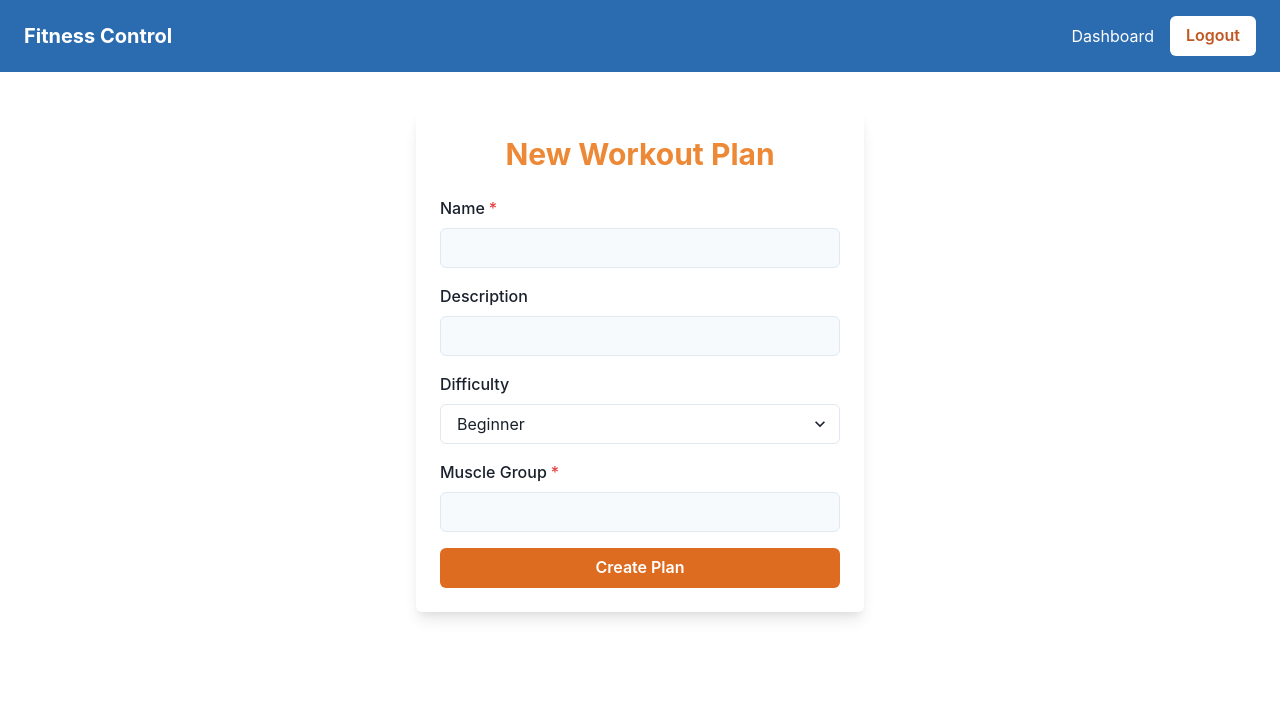
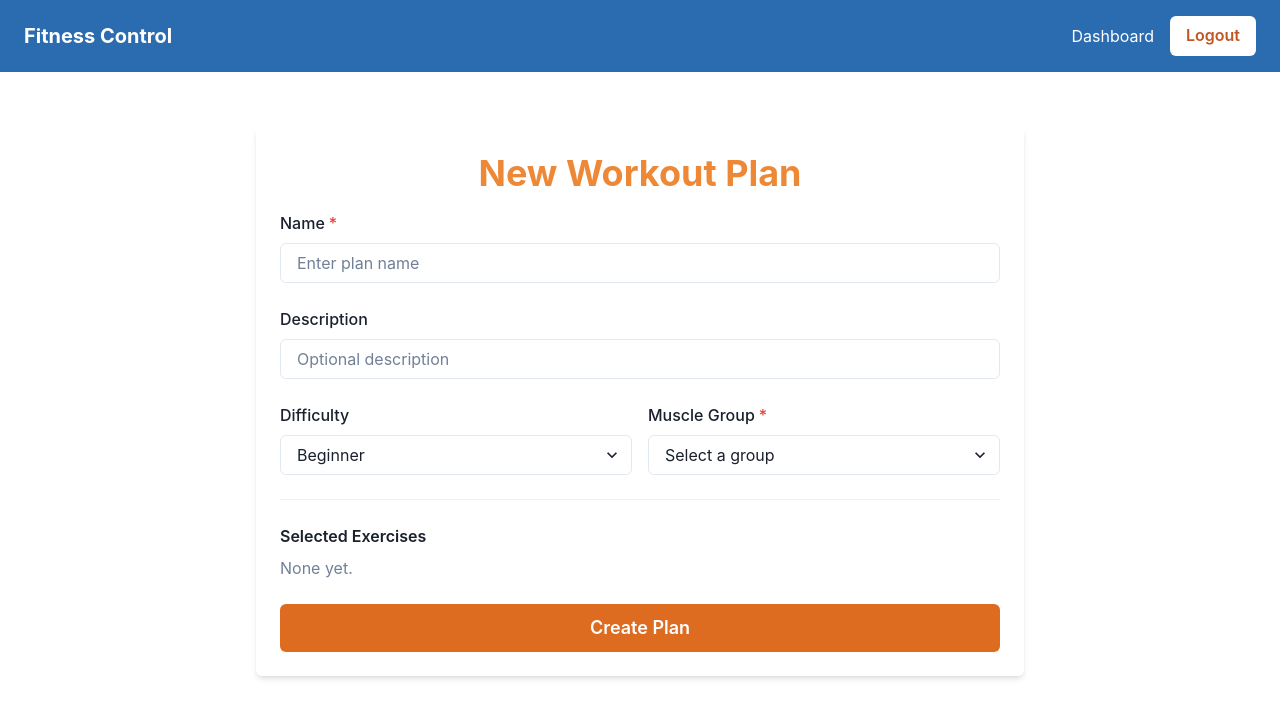
Before and after one commit to alwinsath/fitness-control-frontend, a React (Vite) app: page /plans/new in a window 1280 px wide. Shown: the top 718 px of the page. Built offline with nearby package versions, Linux system fonts and the light colour scheme; sample sign-in values are in the browser's storage.

Commit message:
added excercises

```diff
--- a/src/pages/NewPlanPage.jsx
+++ b/src/pages/NewPlanPage.jsx
@@ -1,6 +1,6 @@
 // src/pages/NewPlanPage.jsx
-import { useState } from 'react'
-import { useNavigate } from 'react-router-dom'
+import { useState, useEffect } from "react"
+import { useNavigate } from "react-router-dom"
 import {
   Box,
   Heading,
@@ -11,64 +11,121 @@ import {
   Button,
   Text,
   Stack,
-} from '@chakra-ui/react'
-import { createWorkoutPlan } from '../services/workoutService'
+  Checkbox,
+  VStack,
+  HStack,
+  Tag,
+  TagLabel,
+  TagCloseButton,
+  Divider,
+  useToast,
+} from "@chakra-ui/react"
+
+import { createWorkoutPlan, fetchSuggestions } from "../services/workoutService"
 
 export default function NewPlanPage() {
   const navigate = useNavigate()
+  const toast    = useToast()
+
+  // plan form
   const [form, setForm] = useState({
-    name: '',
-    description: '',
-    difficulty: 'Beginner',
-    muscleGroup: '',
+    name:        "",
+    description: "",
+    difficulty:  "Beginner",
+    muscleGroup: "",
   })
-  const [error, setError] = useState('')
-  const [success, setSuccess] = useState('')
 
-  const handleChange = e => {
-    setForm(f => ({ ...f, [e.target.name]: e.target.value }))
+  // suggestions for the currently-selected group
+  const [suggestions, setSuggestions] = useState([])
+
+  // the full list of exercises the user has checked
+  const [selectedExercises, setSelectedExercises] = useState([])
+
+  const [error, setError]     = useState("")
+  const [success, setSuccess] = useState("")
+
+  // Fetch suggestions whenever the muscleGroup changes
+  useEffect(() => {
+    if (!form.muscleGroup) {
+      setSuggestions([])
+      return
     }
 
-  const handleSubmit = async e => {
+    fetchSuggestions(form.muscleGroup)
+      .then(setSuggestions)
+      .catch(err => {
+        toast({ status: "error", description: err.message })
+        setSuggestions([])
+      })
+  }, [form.muscleGroup, toast])
+
+  // generic form field change
+  function handleChange(e) {
+    const { name, value } = e.target
+    setForm(f => ({ ...f, [name]: value }))
+    setError("")
+    setSuccess("")
+  }
+
+  // toggle an exercise in/out of selectedExercises
+  function toggleExercise(ex) {
+    setSelectedExercises(prev => {
+      const already = prev.find(e => e.name === ex.name)
+      if (already) {
+        return prev.filter(e => e.name !== ex.name)
+      } else {
+        return [...prev, ex]
+      }
+    })
+  }
+
+  // submit entire plan + selectedExercises to API
+  async function handleSubmit(e) {
     e.preventDefault()
+    if (!form.name.trim()) {
+      setError("Name is required.")
+      return
+    }
+    if (!form.muscleGroup) {
+      setError("Please pick at least one muscle group.")
+      return
+    }
+    if (selectedExercises.length === 0) {
+      setError("You must pick at least one exercise.")
+      return
+    }
+
     try {
-      await createWorkoutPlan(form)
-      setSuccess('Workout plan created!')
-      setTimeout(() => navigate('/dashboard'), 800)
+      await createWorkoutPlan({
+        ...form,
+        exercises: selectedExercises
+      })
+
+      setSuccess("Workout plan created!")
+      toast({ status: "success", description: "Plan created successfully" })
+      setTimeout(() => navigate("/dashboard"), 800)
+
     } catch (err) {
       setError(err.message)
     }
   }
 
   return (
-    <Box
-      maxW="md"
-      mx="auto"
-      mt={4}
-      p={6}
-      bg="white"
-      boxShadow="lg"
-      borderRadius="md"
-    >
-      <Heading
-        as="h2"
-        size="lg"
-        mb={6}
-        textAlign="center"
-        color="orange.400"
-      >
+    <Box maxW="3xl" mx="auto" mt={8} p={6} bg="white" boxShadow="md" borderRadius="md">
+      <Heading as="h2" size="xl" mb={4} textAlign="center" color="orange.400">
         New Workout Plan
       </Heading>
 
       <form onSubmit={handleSubmit}>
-        <Stack spacing={4}>
+        <Stack spacing={6}>
+          {/* Plan info */}
           <FormControl isRequired>
             <FormLabel>Name</FormLabel>
             <Input
               name="name"
               value={form.name}
               onChange={handleChange}
-              bg="gray.50"
+              placeholder="Enter plan name"
             />
           </FormControl>
 
@@ -78,10 +135,11 @@ export default function NewPlanPage() {
               name="description"
               value={form.description}
               onChange={handleChange}
-              bg="gray.50"
+              placeholder="Optional description"
             />
           </FormControl>
 
+          <HStack spacing={4} align="flex-start">
             <FormControl>
               <FormLabel>Difficulty</FormLabel>
               <Select
@@ -97,18 +155,72 @@ export default function NewPlanPage() {
 
             <FormControl isRequired>
               <FormLabel>Muscle Group</FormLabel>
-            <Input
+              <Select
                 name="muscleGroup"
                 value={form.muscleGroup}
                 onChange={handleChange}
-              bg="gray.50"
-            />
+                placeholder="Select a group"
+              >
+                <option>Biceps</option>
+                <option>Triceps</option>
+                <option>Legs</option>
+                <option>Back</option>
+                <option>Chest</option>
+                <option>Shoulders</option>
+                <option>Core</option>
+              </Select>
             </FormControl>
+          </HStack>
 
+          {/* Checkboxes for suggestions */}
+          {suggestions.length > 0 && (
+            <Box>
+              <Text fontWeight="semibold" mb={2}>
+                Pick Exercises from “{form.muscleGroup}”
+              </Text>
+              <VStack align="start">
+                {suggestions.map(ex => (
+                  <Checkbox
+                    key={ex.name}
+                    isChecked={selectedExercises.some(e => e.name === ex.name)}
+                    onChange={() => toggleExercise(ex)}
+                  >
+                    {ex.name} — {ex.sets}×{ex.reps}
+                  </Checkbox>
+                ))}
+              </VStack>
+            </Box>
+          )}
+
+          <Divider />
+
+          {/* Sidebar of already-chosen */}
+          <Box>
+            <Text fontWeight="semibold" mb={2}>
+              Selected Exercises
+            </Text>
+            {selectedExercises.length === 0 ? (
+              <Text color="gray.500">None yet.</Text>
+            ) : (
+              <HStack wrap="wrap" spacing={2}>
+                {selectedExercises.map(ex => (
+                  <Tag key={ex.name} size="md" variant="subtle" colorScheme="teal">
+                    <TagLabel>
+                      {ex.name} ({ex.sets}×{ex.reps})
+                    </TagLabel>
+                    <TagCloseButton onClick={() => toggleExercise(ex)} />
+                  </Tag>
+                ))}
+              </HStack>
+            )}
+          </Box>
+
+          {/* Errors & success */}
           {error && <Text color="red.500">{error}</Text>}
           {success && <Text color="green.500">{success}</Text>}
 
-          <Button type="submit" colorScheme="orange">
+          {/* Submit */}
+          <Button type="submit" colorScheme="orange" size="lg">
             Create Plan
           </Button>
         </Stack>
--- a/src/services/workoutService.js
+++ b/src/services/workoutService.js
@@ -47,6 +47,7 @@ export async function fetchWorkoutPlan(planId) {
   }
   return await res.json();
 }
+
 
 
 export async function updateWorkoutPlan(planId, updatedPlan) {
@@ -130,3 +131,14 @@ export async function deleteExercise(planId, id) {
     throw new Error(errText || "Delete exercise failed");
   }
 }
+
+export async function fetchSuggestions(muscleGroup) {
+  const res = await fetch(`${API_BASE}/Suggestions/${muscleGroup}`, {
+    headers: getAuthHeaders(),
+  });
+  if (!res.ok) {
+    const txt = await res.text();
+    throw new Error(txt || "Could not load suggestions");
+  }
+  return res.json();
+}
```
Lines whose indentation alone changed are shown as unchanged.
